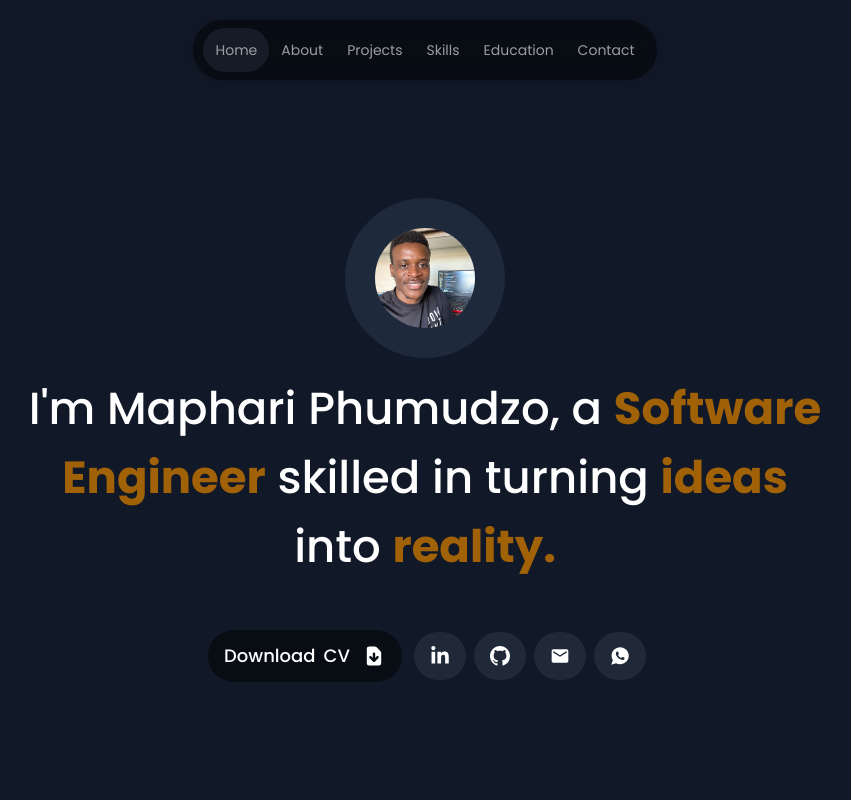
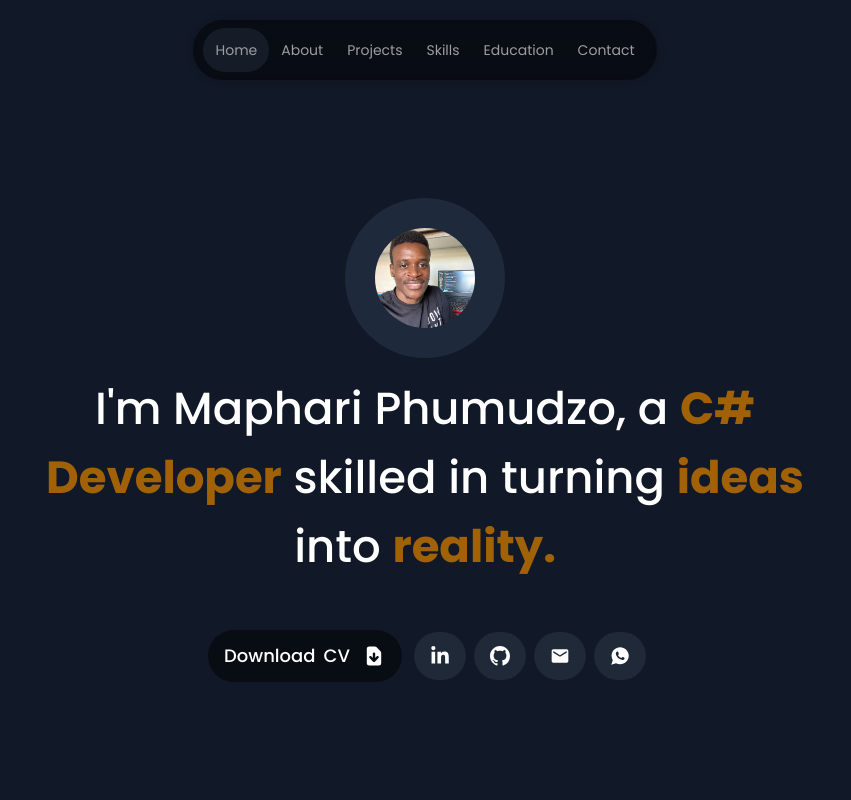
Before and after one commit to Maphari/maphari-folio, a Next.js app: page / in a window 1280 px wide. Shown: the top 800 px of the page, without its empty margins (215-1066 px from the left). Built offline with nearby package versions, Linux system fonts and the light colour scheme.

Commit message:
Update HeroSection.tsx
changing role in hero section

```diff
--- a/app/hero-section/HeroSection.tsx
+++ b/app/hero-section/HeroSection.tsx
@@ -53,7 +53,7 @@ export const HeroSection: React.FC = () => {
       >
         I&apos;m Maphari Phumudzo, a{" "}
         <motion.span className="font-[700] text-yellow-700">
-          Software Engineer
+          C# Developer
         </motion.span>{" "}
         skilled in turning{" "}
         <motion.span className="font-[700] text-yellow-700">ideas </motion.span>
```
